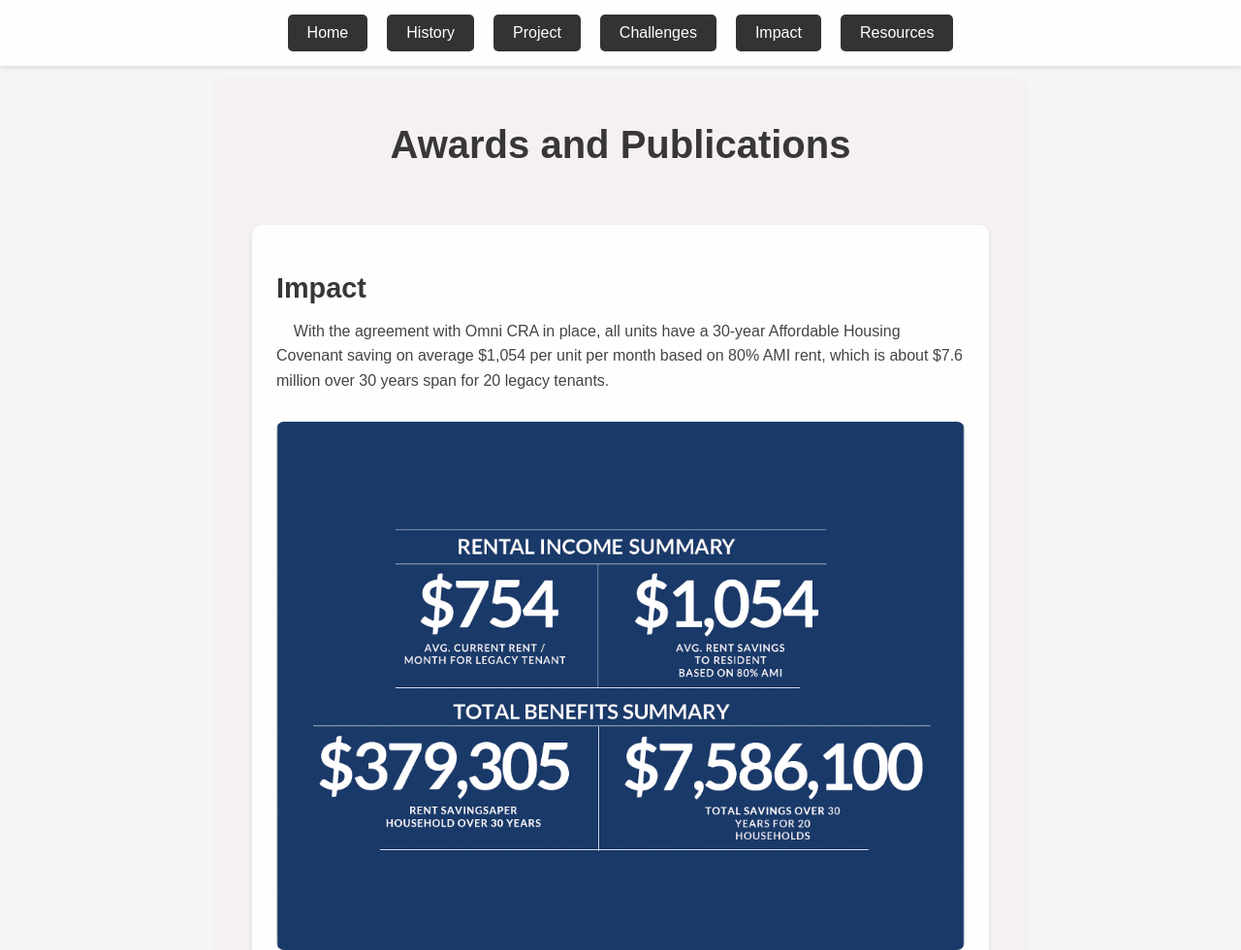
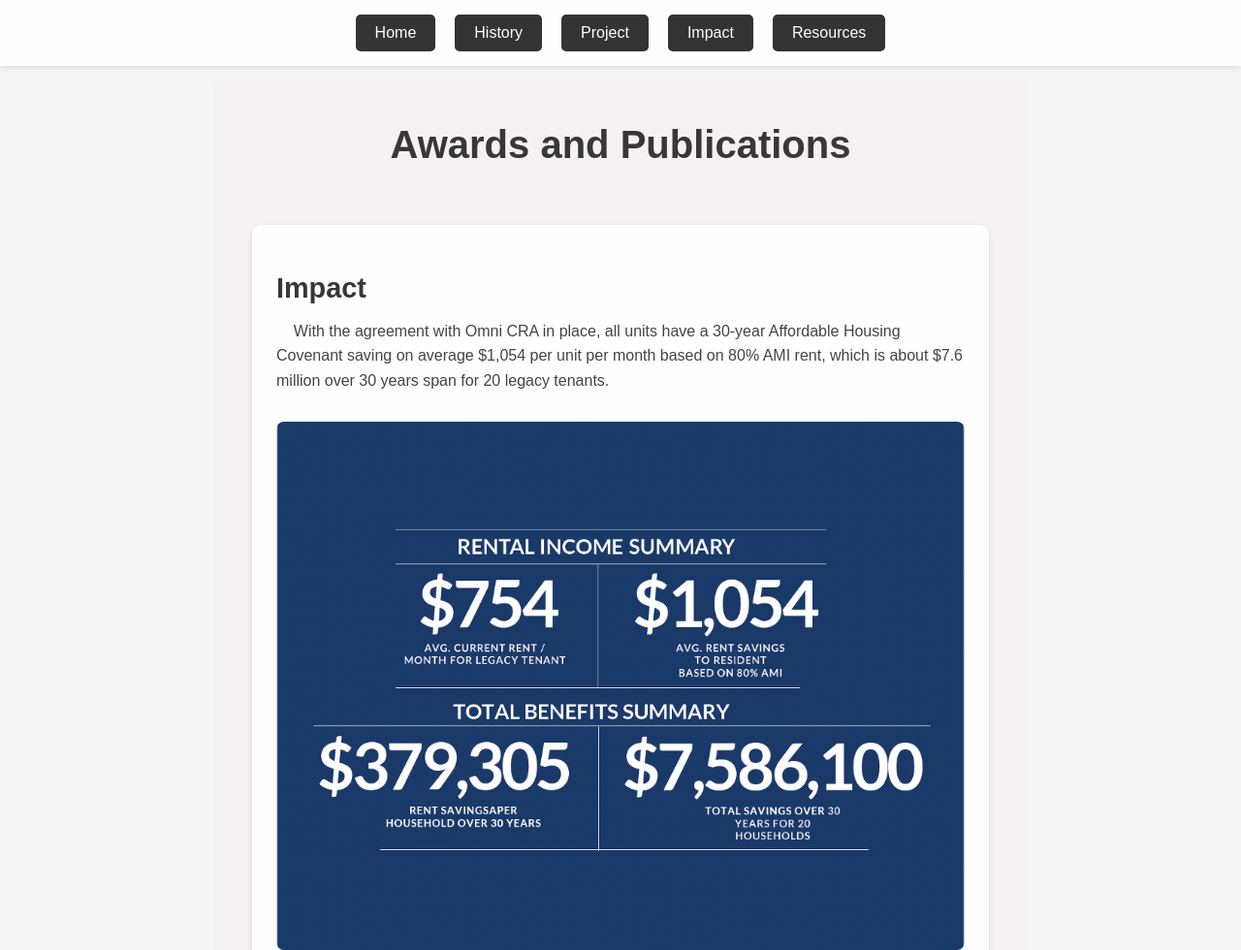
Before and after one commit to suzsy/16-corner, a plain HTML site: page Impact.html in a window 1280 px wide. Shown: the top 980 px of the page at 97% size. Drawn offline with Linux system fonts and the light colour scheme.

Commit message:
Update Impact.html

```diff
--- a/Impact.html
+++ b/Impact.html
@@ -130,7 +130,6 @@
             <a href="index.html" class="nav-button">Home</a>
             <a href="history.html" class="nav-button">History</a>
             <a href="project.html" class="nav-button">Project</a>
-            <a href="challenge.html" class="nav-button">Challenges</a>
             <a href="impact.html" class="nav-button">Impact</a>
             <a href="resources.html" class="nav-button">Resources</a>
         </div>
```
